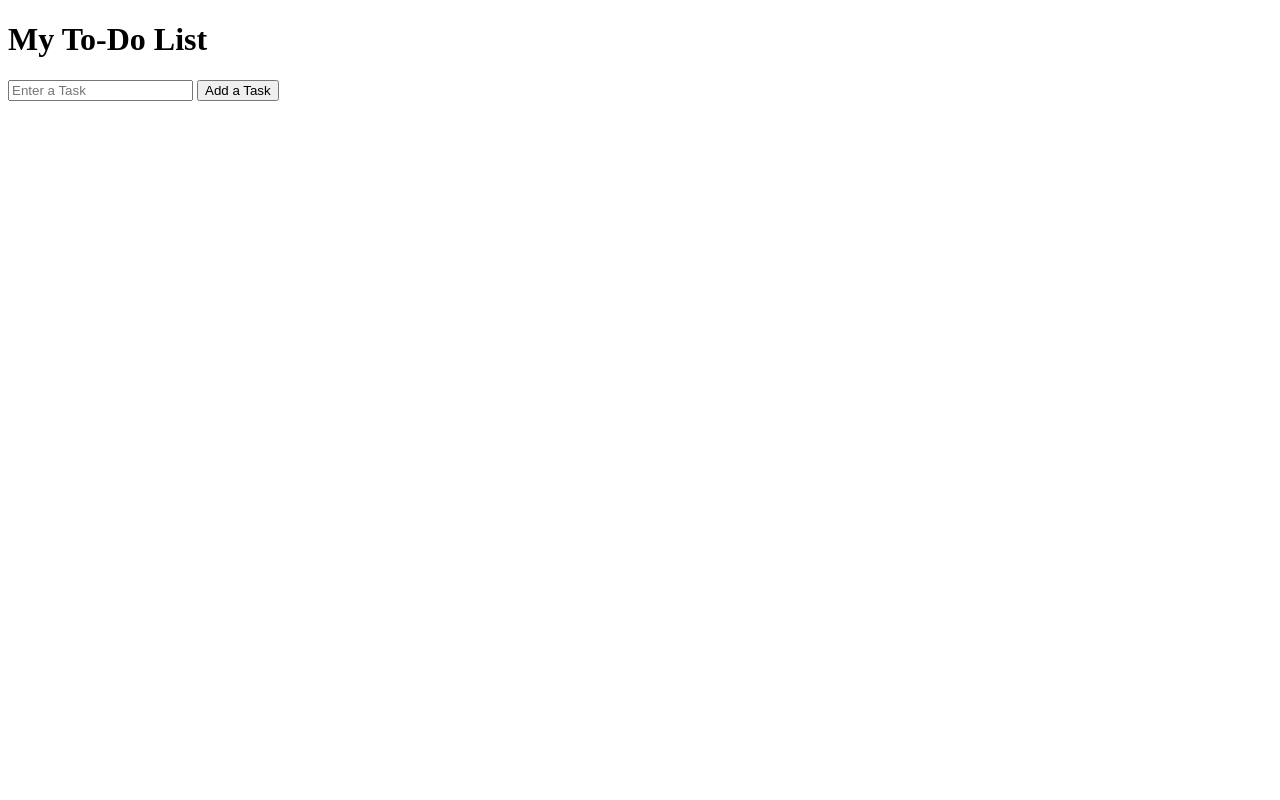
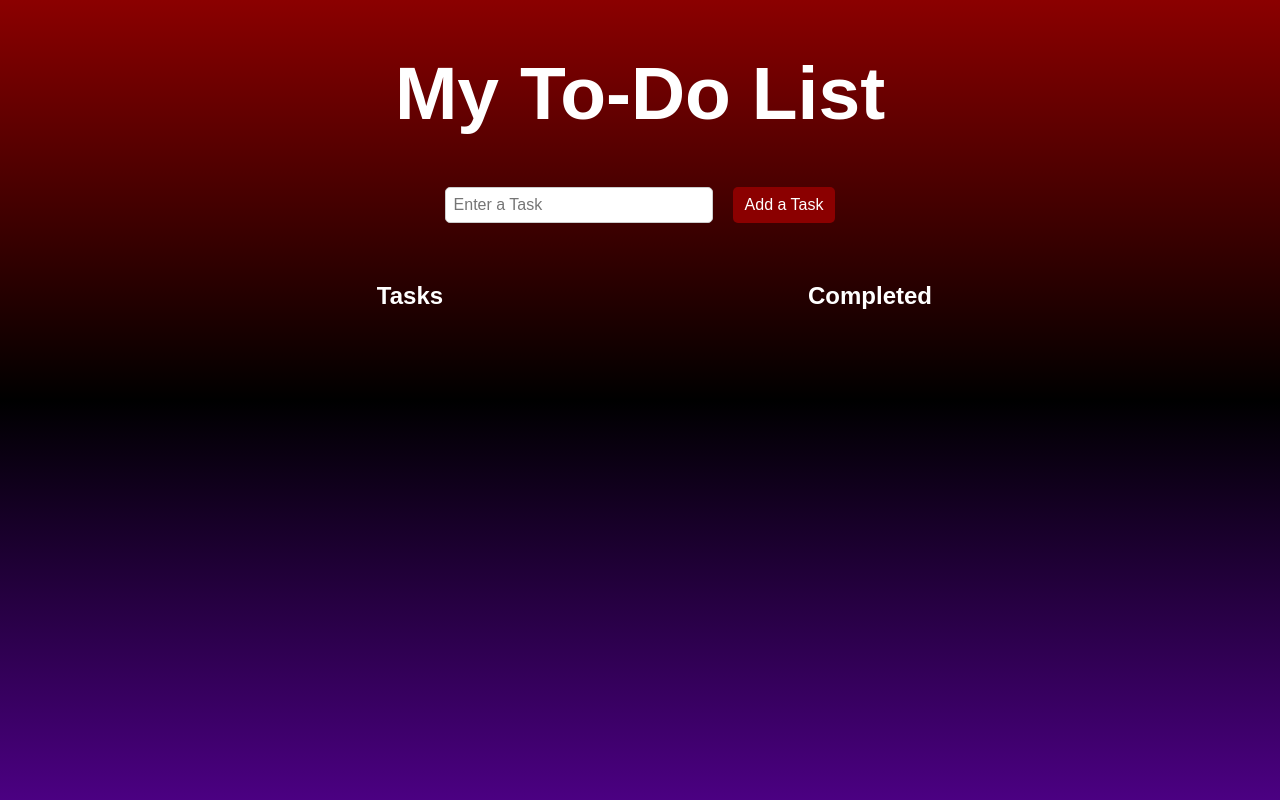
Before and after one commit to jrhankins883/To-Do-App, a plain HTML site: page index.html in a window 1280 px wide. Drawn offline with Linux system fonts and the light colour scheme.

Commit message:
Added a lot more style as well as creating two areas for tasks and completed

```diff
--- a/index.html
+++ b/index.html
@@ -1,18 +1,37 @@
 <!DOCTYPE html>
 <html lang="en">
+
 <head>
     <meta charset="UTF-8">
     <meta name="viewport" content="width=device-width, initial-scale=1.0">
     <link rel="stylesheet" href="styles.css">
     <title>To-Do App</title>
 </head>
+
 <body>
     <h1>My To-Do List</h1>
-    <input type="text" id="taskInput" placeholder="Enter a Task">
-    <button id="addTaskButton">Add a Task</button>
-    <ul id="taskList">
 
-    </ul>
+    <div class="input-container">
+        <input type="text" id="taskInput" placeholder="Enter a Task">
+        <button id="addTaskButton">Add a Task</button>
+    </div>
+
+    <div class="task-container">
+        <div class="container">
+            <h2>Tasks</h2>
+            <ul id="taskList">
+
+            </ul>
+        </div>
+
+        <div class="container">
+            <h2>Completed</h2>
+            <ul id="completedList">
+
+            </ul>
+        </div>
+    </div>
+
     <script src="script.js"></script>
 </body>
 </html>
--- a/script.js
+++ b/script.js
@@ -2,6 +2,7 @@
 const taskInput = document.getElementById("taskInput");
 const addTaskButton = document.getElementById("addTaskButton");
 const taskList = document.getElementById("taskList");
+const completedList = document.getElementById("completedList");
 
 // Step 2: Add event listener to button
 addTaskButton.addEventListener("click", function () {
@@ -16,6 +17,12 @@ addTaskButton.addEventListener("click", function () {
     completeButton.textContent = "Complete";
     completeButton.style.marginLeft = "10px";
 
+    // Move task to completed list when button is clicked
+    completeButton.addEventListener("click", function () {
+        completedList.appendChild(taskItem);
+        completeButton.remove(); // Remove the button so tasks can be marked twice
+    });
+
     taskItem.appendChild(completeButton);
     taskList.appendChild(taskItem) // Add to task list
 
--- a/styles.css
+++ b/styles.css
@@ -0,0 +1,88 @@
+body {
+    background: linear-gradient(to bottom, #8B0000, #000000, #4B0082); /* Dark red to black to purple */
+    color: white; /* Makes text readable */
+    font-family: Arial, sans-serif;
+    text-align: center;
+    min-height: 100vh;
+    margin: 0;
+    display: flex;
+    flex-direction: column;
+    align-items: center;
+}
+
+.input-container {
+    display: flex;  /* Aligns input and button in one row */
+    gap: 10px;  /* Adds space between them */
+    justify-content: center;  /* Centers them */
+    margin-bottom: 20px;  /* Adds space below */
+}
+
+button {
+    background: darkred;
+    color: white;
+    border: none;
+    padding: 5px 10px;
+    border-radius: 5px;
+    cursor: pointer;
+}
+
+button:hover {
+    background: purple;
+}
+
+#taskInput {
+    padding: 8px;
+    font-size: 16px;
+    width: 250px;
+    border-radius: 5px;
+    border: 1px solid #ccc;
+    margin-right: 10px; /* Adds space between input and button */
+}
+
+#addTaskButton {
+    padding: 8px 12px;
+    font-size: 16px;
+    border-radius: 5px;
+    background-color: #8b0000;
+    color: white;
+    border: none;
+    cursor: pointer;
+}
+
+.task-container {
+    display: flex; /* Enables flexbox */
+    justify-content: center; /* Centers the boxes */
+    gap: 20px; /* Adds space between the boxes */
+    width: 80%;
+    max-width: 900px;
+    margin-top: 20px;
+}
+
+.container {
+    flex: 1; /* Makes both sections take up equal space */
+    min-width: 300px; /* Prevents them from shrinking too much */
+}
+
+h1 {
+    font-size: 75px;
+}
+
+h2 {
+    margin-bottom: 10px;
+}
+
+ul {
+    list-style: none;
+    padding: 0;
+}
+
+li {
+    background: white;
+    color: black;
+    padding: 10px;
+    margin: 5px 0;
+    border-radius: 10px;
+    display: flex;
+    justify-content: space-between;
+    align-items: center;
+}
```
